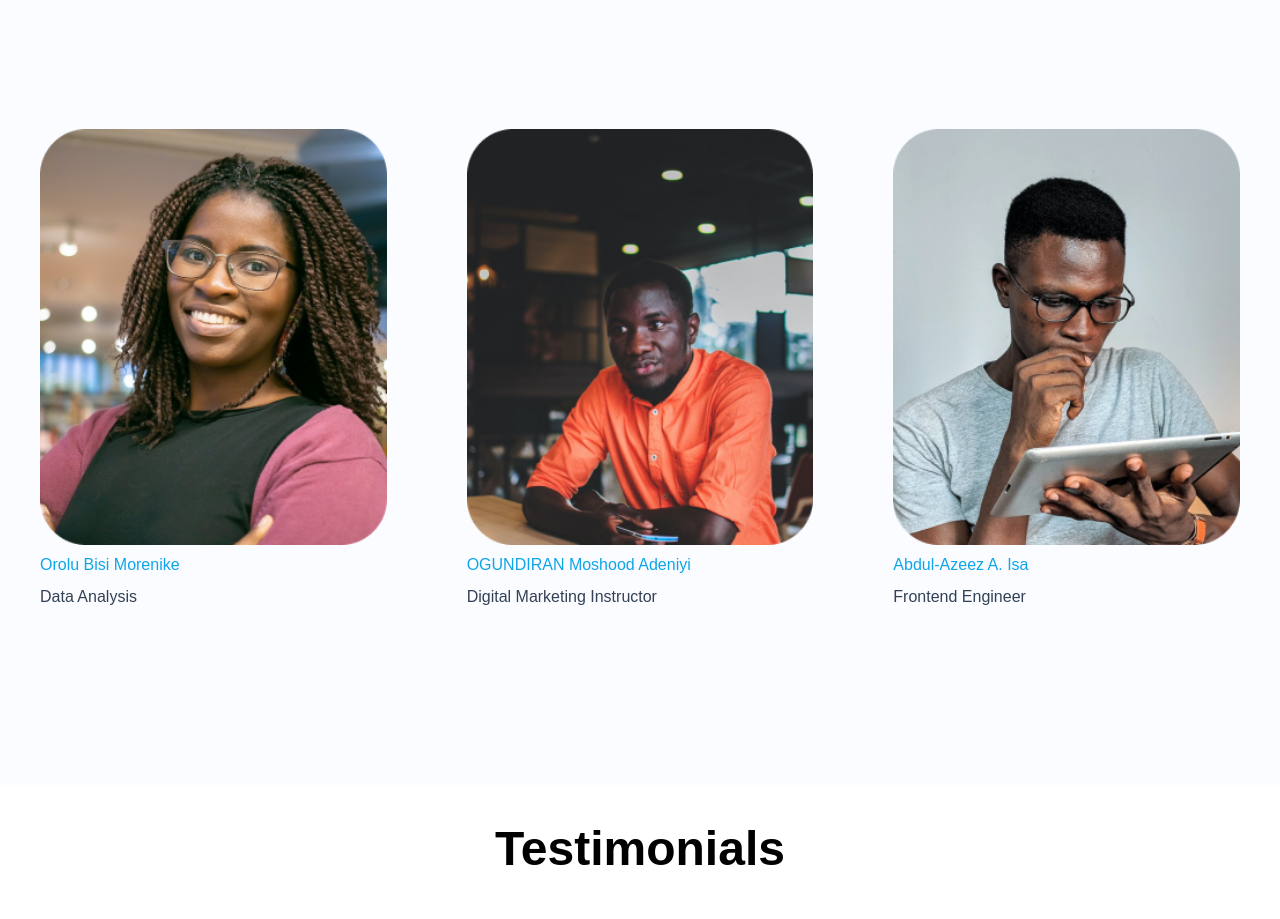
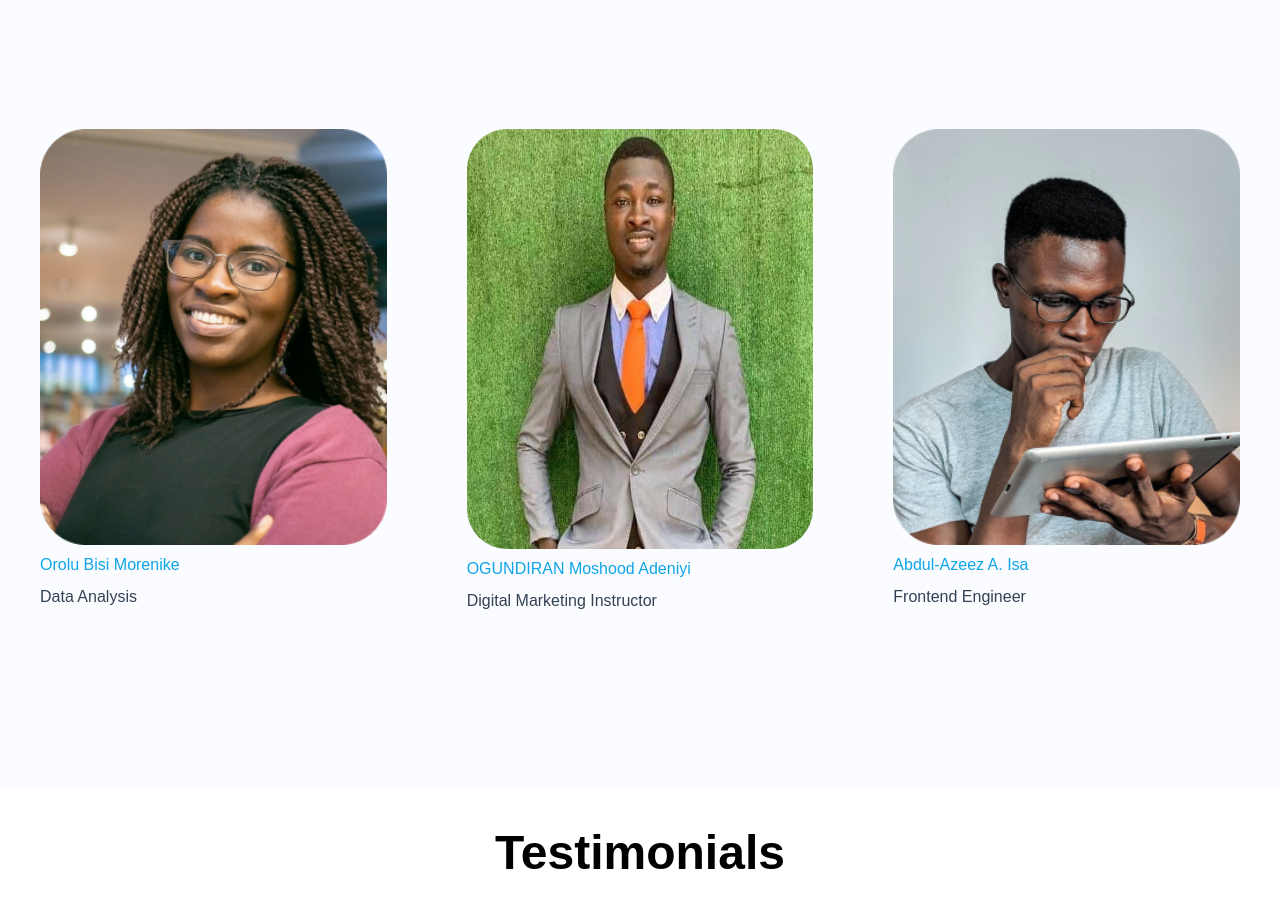
Before and after one commit to best2025j/next-dev, a Next.js app: page / in a window 1280 px wide. Shown: the part 6500-7419 px from the top of the page. Built offline with nearby package versions, Linux system fonts and the light colour scheme; a web font is replaced by a local one.

Commit message:
responsiveness updated for mobile view

```diff
--- a/components/carouselSections/Instructors.jsx
+++ b/components/carouselSections/Instructors.jsx
@@ -48,8 +48,10 @@ const Instructors = () => {
     {
       name: "OGUNDIRAN Moshood Adeniyi",
       position: " Digital Marketing Instructor",
-      image: "/Frame 23 (12).png",
+      image: "/ade1.jpeg",
+      style: "md:h-[420px] h-[147px] rounded-2xl md:rounded-[2.5rem]",
     },
+
     {
       name: " Abdul-Azeez A. Isa",
       position: "Frontend Engineer",
@@ -83,7 +85,13 @@ const Instructors = () => {
             <div className="md:grid grid-cols-1 md:grid-cols-3 gap-20 h-full w-full hidden">
               {managementData.map((item, index) => (
                 <div key={index} className="py-6 space-y-2">
-                  <Image src={item.image} alt="" width={500} height={500} className="rounded-[2.5rem] h-[400px]" />
+                  <Image
+                    src={item.image}
+                    alt=""
+                    width={500}
+                    height={500}
+                    className="rounded-[2.5rem] h-[400px]"
+                  />
 
                   <div className="space-y-2">
                     <h1 className="text-sky-500 dark:text-sky-400">
@@ -101,7 +109,13 @@ const Instructors = () => {
           <div className="md:grid grid-cols-1 md:grid-cols-3 gap-20 h-full w-full hidden">
             {staffData.map((item, index) => (
               <div key={index} className="py-6 space-y-2">
-                <Image src={item.image} alt="" width={500} height={500} />
+                <Image
+                  src={item.image}
+                  alt=""
+                  width={500}
+                  height={500}
+                  className={item.style}
+                />
 
                 <div className="space-y-2">
                   <h1 className="text-sky-500 dark:text-sky-400">
@@ -118,7 +132,13 @@ const Instructors = () => {
           <div className="flex md:hidden flex-row h-full w-full gap-4">
             {visibleImages.map((item, index) => (
               <div key={index} className="py-6 space-y-2">
-                <Image src={item.image} alt="" width={500} height={500} />
+                <Image
+                  src={item.image}
+                  alt=""
+                  width={500}
+                  height={500}
+                  className={item.style}
+                />
 
                 <div className="space-y-2">
                   <h1 className="text-sky-500 dark:text-sky-400 text-sm">
```
Also changed, not shown: public/ade1.jpeg (added).
